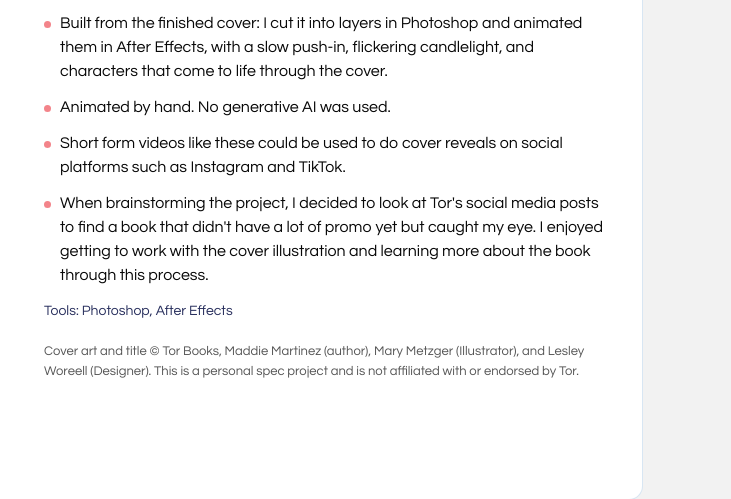
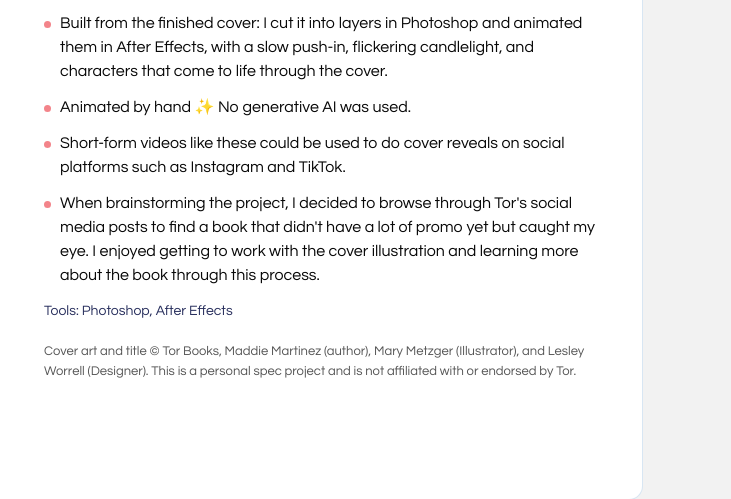
Before and after one commit to dhamar-cs15/dhamar-cs15.github.io, a plain HTML site: page tor.html in a window 1280 px wide. Shown: the part 1186-1685 px from the top of the page, 549-1280 px from the left. Drawn offline with Linux system fonts and the light colour scheme.

Commit message:
slight grammar edits

```diff
--- a/tor.html
+++ b/tor.html
@@ -1039,7 +1039,7 @@ dialog::backdrop {
             <p class="hi">Hi Macmillan and Tor, I'm</p>
             <h1 id="hero-title">Dhamar</h1>
             <h2 class="typed" aria-live="off">
-                <span id="tt">a designer working across print, motion, and digital.</span>
+                <span id="tt">a designer working across print, motion, and digital to make stories feel real and interactive.</span>
                 <span class="cur" aria-hidden="true">|</span>
             </h2>
             <div class="row">
@@ -1067,12 +1067,12 @@ dialog::backdrop {
                 <p class="spec-role">By Maddie Martinez &middot; Tor Books &middot; Coming February 9, 2027</p>
                 <ul>
                     <li>Built from the finished cover: I cut it into layers in Photoshop and animated them in After Effects, with a slow push-in, flickering candlelight, and characters that come to life through the cover.</li>
-                    <li>Animated by hand. No generative AI was used.</li>
-                    <li>Short form videos like these could be used to do cover reveals on social platforms such as Instagram and TikTok.</li>
-                    <li>When brainstorming the project, I decided to look at Tor's social media posts to find a book that didn't have a lot of promo yet but caught my eye. I enjoyed getting to work with the cover illustration and learning more about the book through this process.</li>
+                    <li>Animated by hand ✨ No generative AI was used.</li>
+                    <li>Short-form videos like these could be used to do cover reveals on social platforms such as Instagram and TikTok.</li>
+                    <li>When brainstorming the project, I decided to browse through Tor's social media posts to find a book that didn't have a lot of promo yet but caught my eye. I enjoyed getting to work with the cover illustration and learning more about the book through this process.</li>
                 </ul>
                 <p class="spec-tools">Tools: Photoshop, After Effects</p>
-                <p class="spec-legal">Cover art and title &copy; Tor Books, Maddie Martinez (author), Mary Metzger (Illustrator), and Lesley Woreell (Designer). This is a personal spec project and is not affiliated with or endorsed by Tor.</p>
+                <p class="spec-legal">Cover art and title &copy; Tor Books, Maddie Martinez (author), Mary Metzger (Illustrator), and Lesley Worrell (Designer). This is a personal spec project and is not affiliated with or endorsed by Tor.</p>
             </div>
         </div>
     </section>
@@ -1160,7 +1160,7 @@ const projects = [
     role: "Director of Marketing and Strategy, WECode",
     details: [
       "Designed 15+ merch and print items: tees, tote bags, water bottles, six sticker designs, two journal editions, an illustrated speaker thank-you card, caps, lanyards, tumblers, jackets, and more.",
-      "Created the organization’s logo and its first permanent mascot, an axolotl, replacing yearly mascot redesigns.",
+      "Created the organization’s logos and its first permanent mascot, an axolotl, replacing yearly mascot redesigns.",
       "Took designs through multiple rounds of vendor proofs and coordinated on-time delivery across 11 categories."
     ],
     caseStudy: "projects/wecode.html",
```
